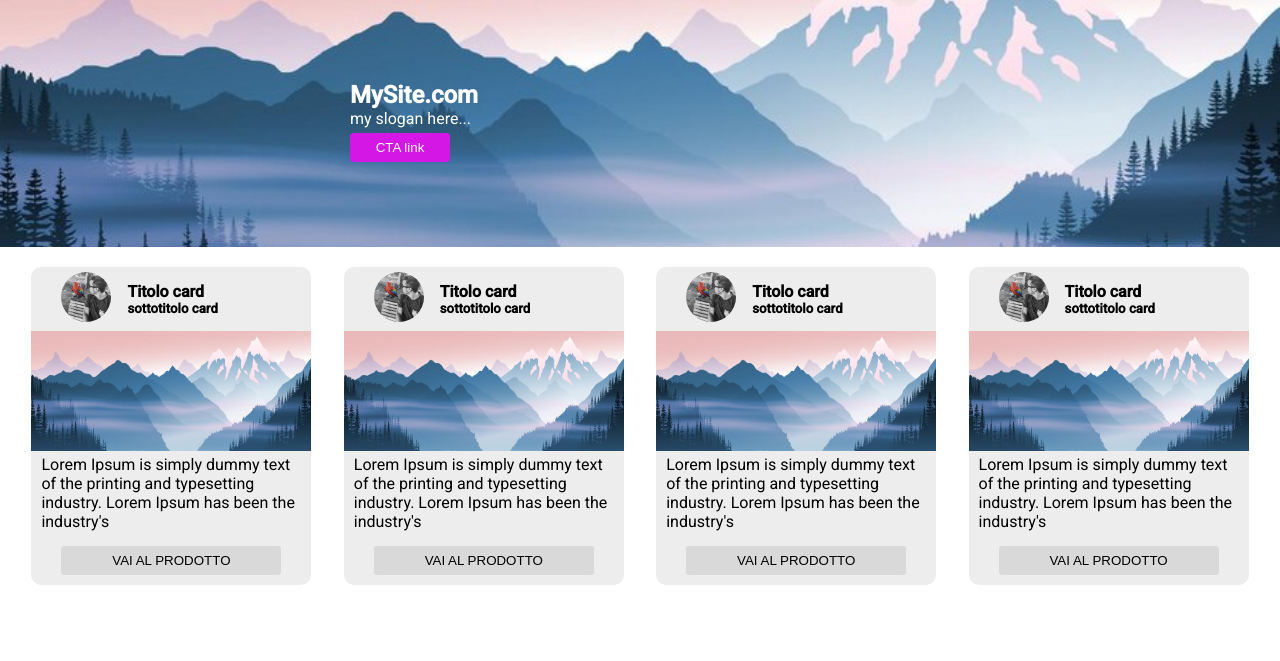
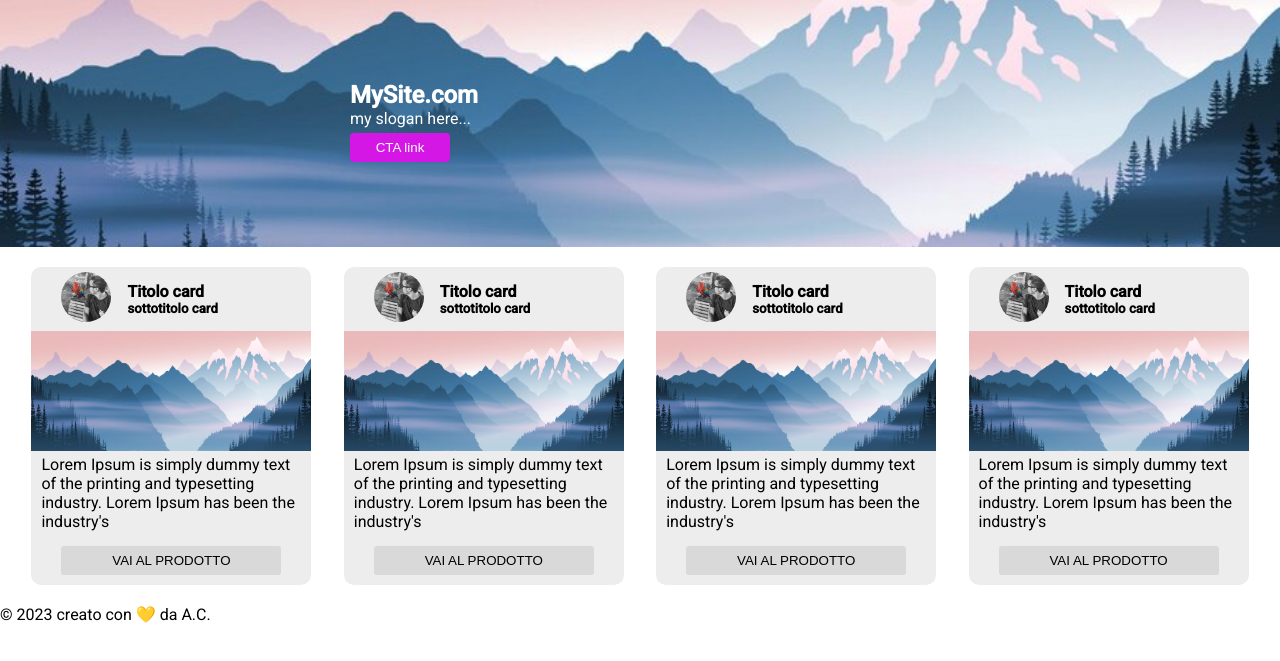
Before and after one commit to ArCalamusa/M3-RECUPERO, a plain HTML site: page index.html in a window 1280 px wide. Shown: the part 71-732 px from the top of the page. Drawn offline with Linux system fonts and the light colour scheme.

Commit message:
Update index.html

```diff
--- a/index.html
+++ b/index.html
@@ -109,5 +109,8 @@
             </div>
         </section>
     </main>
+    <footer>
+        <p>&copy; 2023 creato con 💛 da A.C.</p>
+    </footer>
 </body>
 </html>
```
